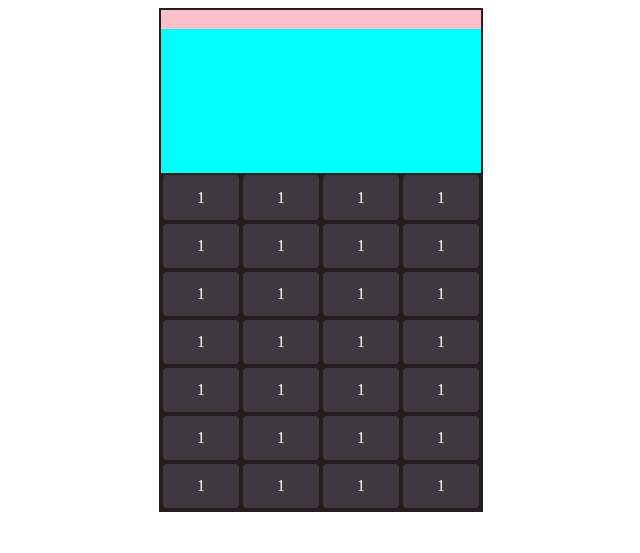
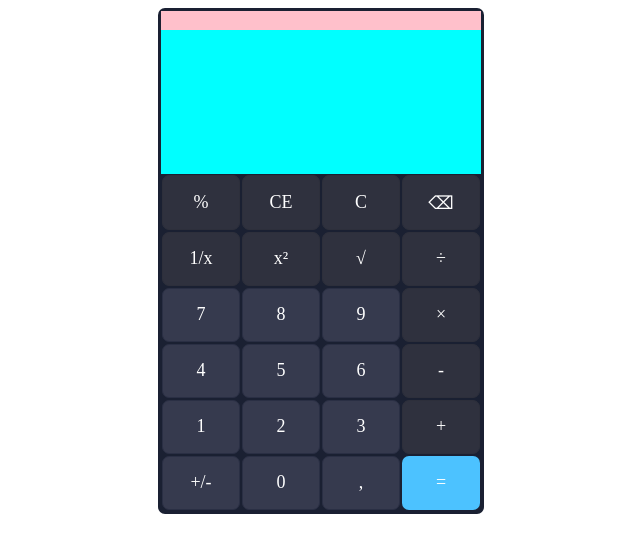
Before and after one commit to sebastian-smietanski/sebastian-smietanski.github.io, a PHP site: page /projekt4/projekt4.html in a window 1280 px wide. Shown: the top 553 px of the page, without its empty margins (319-959 px from the left). Run offline with PHP 8.4, Linux system fonts and the light colour scheme.

Commit message:
button design done

```diff
--- a/projekt4/calculator.css
+++ b/projekt4/calculator.css
@@ -3,12 +3,15 @@
     height: 500px;
     margin-left: auto;
     margin-right: auto;
-    padding: 2px;
+    padding: 3px;
+    border-radius: 7px;
 
     display: flex;
     flex-direction: column;
 
-    background-color: #261D21;
+    font-size: 18px;
+    font-family: "Segoe UI Variable", "fantasy";
+    background-color: #1a2032;
 }
 
 .topBar {
@@ -25,7 +28,7 @@
     height: 70%;
     display: grid;
     grid-template-columns: 1fr 1fr 1fr 1fr;
-    grid-template-rows: repeat(7, 1fr);
+    grid-template-rows: repeat(6, 1fr);
 }
 
 .button {
@@ -34,16 +37,24 @@
     align-items: center;
 
     user-select: none; /* brak mozliwosci zaznaczenia*/
-    border-radius: 4px;
+    border-radius: 7px;
     background-color: #3F383E;
     color: white;
-    margin: 2px;
+    margin: 1px;
+
+    border-color: transparent;
+    border-width: 1px;
+    border-style: solid;
 }
 
-.button:hover {
-    background-color: #5c525b;
-}
+.buttonBlue {background-color: #4cc2ff;}
+.buttonBlue:hover {background-color: #47b1e9;}
+.buttonBlue:active {background-color: #42a1d5;}
 
-button:hover {
+.buttonBright {background-color: #363a4e; border-color: #2a2f44;}
+.buttonBright:hover {background-color: #2d3147;}
+.buttonBright:active {background-color: #22273d;}
 
-}
+.buttonDark {background-color: #2f313e; border-color: #2d2f3b;}
+.buttonDark:hover {background-color: #373b4d; border-color: #2a2f43;}
+.buttonDark:active {background-color: #2d3146; border-color: #2a2f43;}
--- a/projekt4/projekt4.html
+++ b/projekt4/projekt4.html
@@ -19,34 +19,35 @@
         </div>
 
         <div class="calculatorKeyboard">
-            <div class="button">1</div>
-            <div class="button">1</div>
-            <div class="button">1</div>
-            <div class="button">1</div>
-            <div class="button">1</div>
-            <div class="button">1</div>
-            <div class="button">1</div>
-            <div class="button">1</div>
-            <div class="button">1</div>
-            <div class="button">1</div>
-            <div class="button">1</div>
-            <div class="button">1</div>
-            <div class="button">1</div>
-            <div class="button">1</div>
-            <div class="button">1</div>
-            <div class="button">1</div>
-            <div class="button">1</div>
-            <div class="button">1</div>
-            <div class="button">1</div>
-            <div class="button">1</div>
-            <div class="button">1</div>
-            <div class="button">1</div>
-            <div class="button">1</div>
-            <div class="button">1</div>
-            <div class="button">1</div>
-            <div class="button">1</div>
-            <div class="button">1</div>
-            <div class="button">1</div>
+            <div class="button buttonDark">%</div>
+            <div class="button buttonDark">CE</div>
+            <div class="button buttonDark">C</div>
+            <div class="button buttonDark">⌫</div>
+
+            <div class="button buttonDark">1/x</div>
+            <div class="button buttonDark">x²</div>
+            <div class="button buttonDark">√</div>
+            <div class="button buttonDark">÷</div>
+
+            <div class="button buttonBright">7</div>
+            <div class="button buttonBright">8</div>
+            <div class="button buttonBright">9</div>
+            <div class="button buttonDark">×</div>
+
+            <div class="button buttonBright">4</div>
+            <div class="button buttonBright">5</div>
+            <div class="button buttonBright">6</div>
+            <div class="button buttonDark">-</div>
+
+            <div class="button buttonBright">1</div>
+            <div class="button buttonBright">2</div>
+            <div class="button buttonBright">3</div>
+            <div class="button buttonDark">+</div>
+
+            <div class="button buttonBright">+/-</div>
+            <div class="button buttonBright">0</div>
+            <div class="button buttonBright">,</div>
+            <div class="button buttonBlue">=</div>
         </div>
     </div>
 
```
Also changed, not shown: projekt3/pulpit.png (added), projekt3/tapeta.jpg (added).
